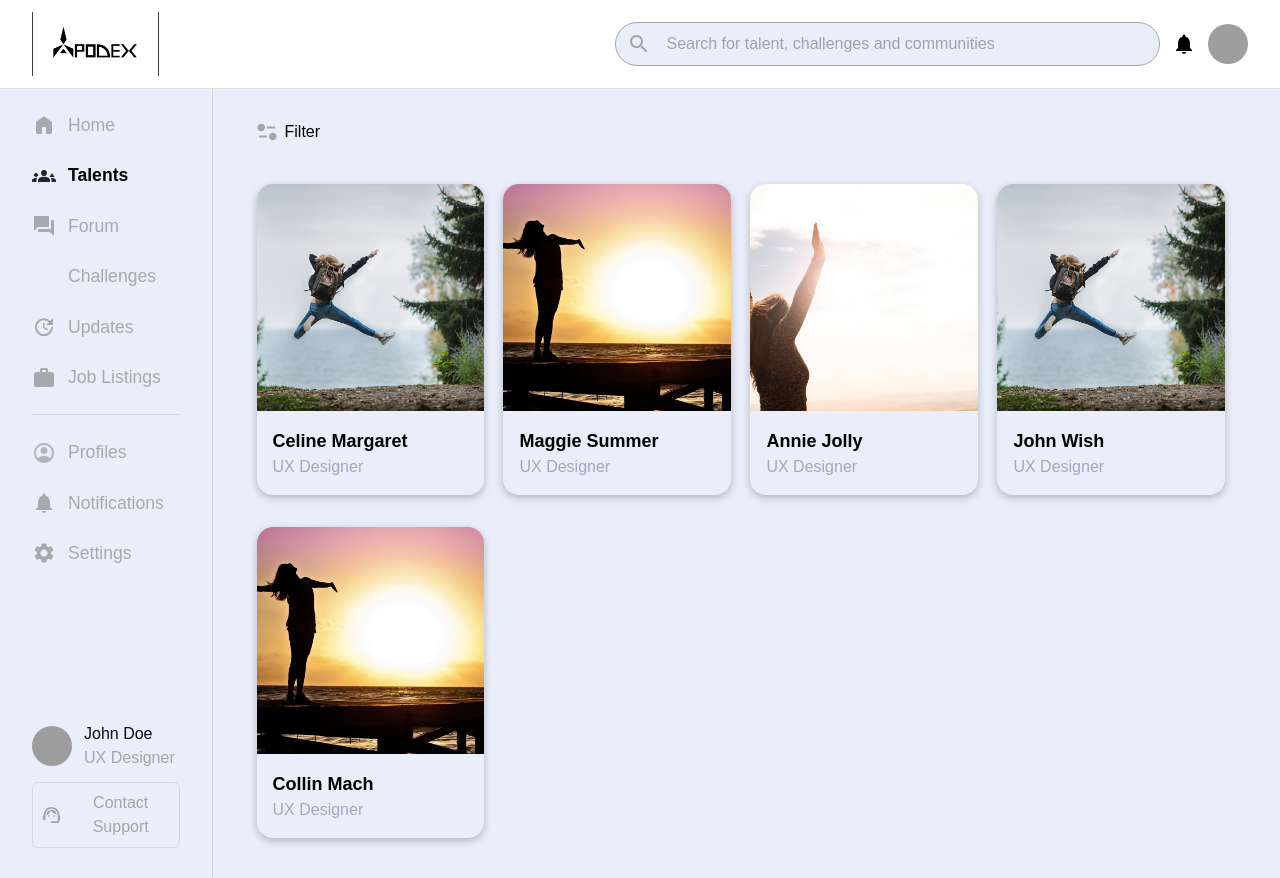
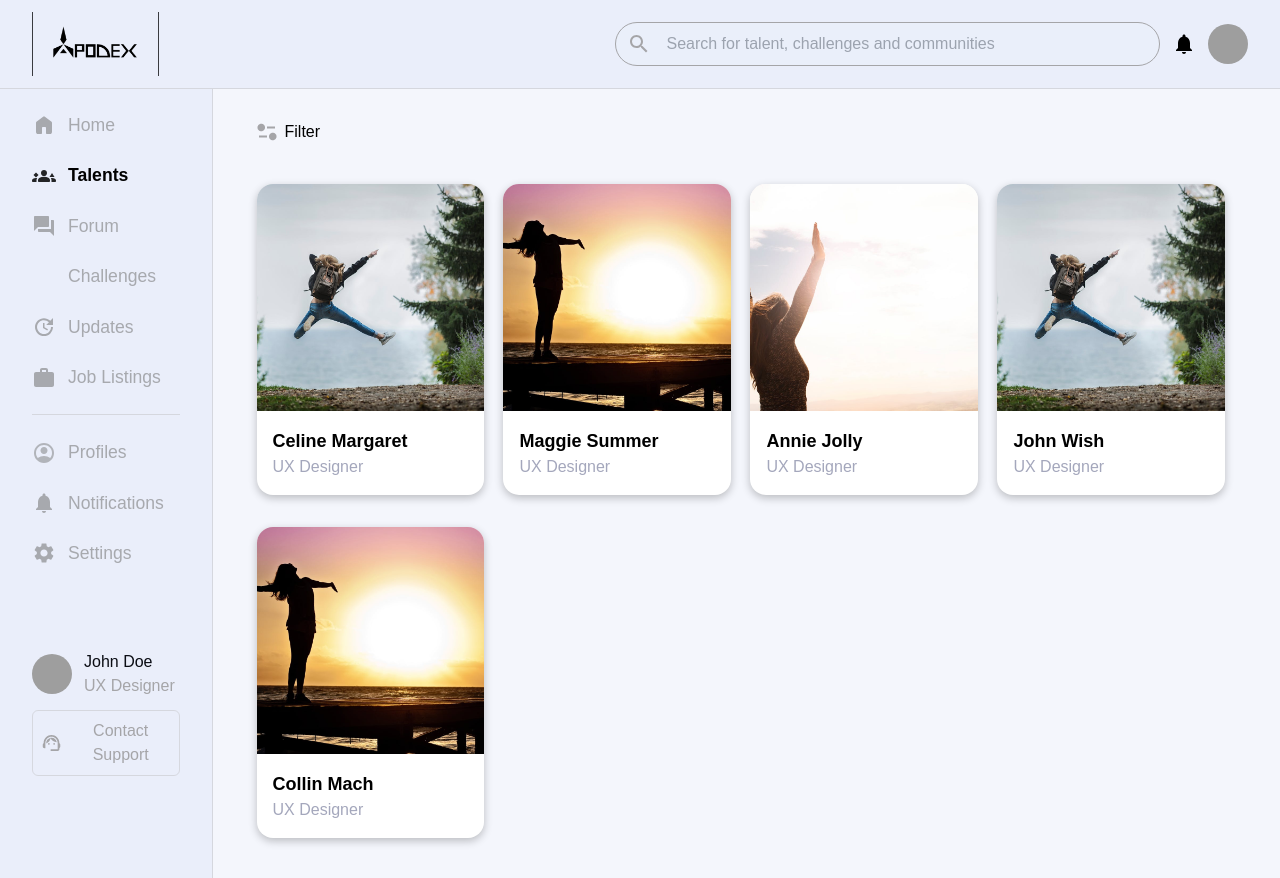
Before and after one commit to gdscuniuyoorg/apodex_frontend_new, a Next.js app: page /dashboard/talents in a window 1280 px wide. Built offline with nearby package versions, Linux system fonts and the light colour scheme; no server answers; grey boxes are pictures that could not be loaded; a web font is replaced by a local one.

Commit message:
docs: UI adjusted

```diff
--- a/app/dashboard/layout.tsx
+++ b/app/dashboard/layout.tsx
@@ -16,8 +16,8 @@ export default function RootLayout({
     <div className="flex flex-col h-full">
       <Nav />
       <div className="flex w-full h-full flex-1 relative">
-        <div className="w-[18%] hidden lg:flex sticky pt-20">
-          <SideBar className="w-1/6 h-full  flex-col hidden lg:flex flex-shrink-0 justify-between py-[2rem] px-8 border-r-[1px] border-r-[#C2C2C4]/[50%] fixed top-20 left-0" />
+        <div className="w-[18%] hidden lg:flex bg-lightBlue-100 overflow-y-auto sticky pt-20">
+          <SideBar className="w-1/6 min-h-screen   hidden lg:flex flex-shrink-0   py-[2rem] px-8 border-r-[1px] border-r-[#C2C2C4]/[50%] fixed top-20 left-0" />
         </div>
         <main className=" container pt-20  h-full">{children}</main>
       </div>
--- a/app/dashboard/talents/page.tsx
+++ b/app/dashboard/talents/page.tsx
@@ -52,7 +52,7 @@ const Talent = () => {
                     <div
                         key={index}
                         onClick={() => router.push(`/dashboard/talents/${dummy.id}`)}
-                        className="w-[23.5%] cursor-pointer hover:scale-105 duration-300 transition-all boxShadow flex-col rounded-2xl">
+                        className="w-[23.5%] cursor-pointer hover:scale-105 bg-white duration-300 transition-all boxShadow flex-col rounded-2xl">
                         <div className="w-full h-[227px]">
                             <img src={dummy.img} alt={dummy.name} className="w-full rounded-t-2xl object-cover h-full" />
                         </div>
--- a/app/layout.tsx
+++ b/app/layout.tsx
@@ -17,7 +17,7 @@ export default function RootLayout({
   return (
     <ReduxProvider>
       <html lang="en">
-        <body className="bg-lightBlue-100 text-black">
+        <body className="bg-lightBlue-100/[50%] text-black">
           <Suspense fallback={<div>Loading...</div>}>
             {children}
             <Toaster />
--- a/components/Inputs/InputBox.tsx
+++ b/components/Inputs/InputBox.tsx
@@ -111,7 +111,7 @@ const InputBox: FunctionComponent<InputBoxProps> = ({
           onChange={handleChange}
           accept={accept}
           placeholder={placeholder}
-          className={`w-full outline-none bg-foundation ${
+          className={`w-full outline-none bg-transparent ${
             type === "file" && "hidden"
           }`}
         />
--- a/components/Layout/Nav.tsx
+++ b/components/Layout/Nav.tsx
@@ -6,13 +6,13 @@ import SearchIcon from "@/components/Icons/SearchIcon";
 import NotificationsIcon from '@/components/Icons/NotificationsIcon';
 const Nav = () => {
   return (
-    <nav className="flex items-center justify-between px-8 z-50 py-3 border-b-[1px] border-[#C2C2C4]/[50%] fixed top-0 right-0 left-0 bg-white">
+    <nav className="flex items-center justify-between px-8 z-50 py-3 border-b-[1px] border-[#C2C2C4]/[50%] fixed top-0 right-0 left-0 bg-lightBlue-100">
       <img src="/apodexLogo.png" alt="apodex-logo" className="h-[4rem]" />
 
       <div className="flex flex-1 items-center justify-end gap-3">
         <div className=" relative w-[50%] lg:block hidden">
           <input
-            className=" border-[1px] border-neutral-300 text-neutral-300 !bg-lightBlue-100 pl-[50px] outline-none rounded-full p-3 h-[2.7rem] w-full"
+            className=" border-[1px] border-neutral-300 text-neutral-300 !bg-lightBlue-100/[20%] pl-[50px] outline-none rounded-full p-3 h-[2.7rem] w-full"
             type="text"
             placeholder="Search for talent, challenges and communities"
           />
--- a/components/Layout/SideBar.tsx
+++ b/components/Layout/SideBar.tsx
@@ -21,13 +21,15 @@ import SettingsIcon from "@/components/Icons/SettingsIcon";
 import SupportAgentIcon from "@/components/Icons/SupportAgentIcon";
 const SideBar = ({ className }: { className: string }) => {
   return (
-    <aside className={`flex flex-col justify-between ${className}`}>
+    <aside
+      className={`flex flex-col bg-lightBlue-100 justify-between ${className}`}
+    >
       <div className="flex flex-col ">
         <div className=" border-b-[1px] border-[#C2C2C4]/[50%] flex gap-[1.5rem] flex-col pb-[1.5rem] mb-[1.5rem]">
           <NavLink name="Home" icon={<HomeIcon />} />
-          <NavLink name="Talents" icon={<TalentIcon />} />{" "}
-          <NavLink name="Forum" icon={<ForumIcon />} />{" "}
-          <NavLink name="Challenges" icon={<ChallengeIcon />} />{" "}
+          <NavLink name="Talents" icon={<TalentIcon />} />{' '}
+          <NavLink name="Forum" icon={<ForumIcon />} />{' '}
+          <NavLink name="Challenges" icon={<ChallengeIcon />} />{' '}
           <NavLink name="Updates" icon={<UpdatesIcon />} />
           <NavLink name="Job Listings" icon={<JobListingIcon />} />
         </div>
@@ -37,7 +39,7 @@ const SideBar = ({ className }: { className: string }) => {
           <NavLink name="Settings" icon={<SettingsIcon />} />
         </div>
       </div>
-      <div className="flex flex-col gap-3 justify-between  items-center">
+      <div className="flex flex-col justify-between mb-[4.5rem] gap-3 items-center">
         <div className="text-[#a7a9ae] flex w-full items-center justify-start gap-3">
           <img
             className="rounded-full w-[40px] h-[40px] object-cover"
```
